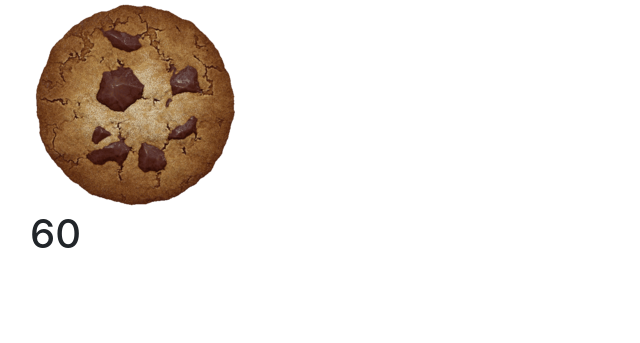
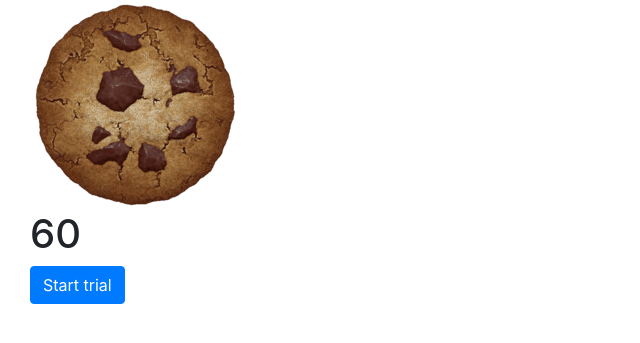
Before and after one commit to KelvinNg0/SoftDev_p02, a Flask app: page /trial/onemin in a window 1280 px wide. Shown: the part 72-415 px from the top of the page, without its empty margins (0-640 px from the left). Run offline with Flask 2, Linux system fonts and the light colour scheme; a user stored in the database is signed in; some libraries are stand-ins or nearby versions.

Commit message:
Timer works

```diff
--- a/static/scripts/trial.js
+++ b/static/scripts/trial.js
@@ -1,6 +1,7 @@
 var cookie_img = document.getElementById("cookie-img");
 cookies_clicked = 0;
-seconds = document.getElementById("timer").innerHTML;
+timer = document.getElementById("timer");
+seconds = timer.innerHTML;
 
 var scrollover = function(e){
   var rect = e.target.getBoundingClientRect();
@@ -30,7 +31,7 @@ var cookie_click = function(e){
       document.getElementById("filler").style.height= '29.8%';
     }, 150);
     cookies_clicked++;
-    document.getElementById("cookie-num").innerHTML = cookie_amnt;
+    document.getElementById("cookie-num").innerHTML = cookies_clicked;
   };
 };
 
@@ -44,6 +45,25 @@ var pass_trial_data = function() {
   });
 }
 
+var timerInterval = setInterval
+
+var start_timer = function() {
+  document.getElementById("starttimer").remove();
+  var timeInterval = setInterval(function() {
+    if (seconds <= 1) {
+      console.log("Trial complete!");
+      clearInterval(timeInterval);
+      timer.innerHTML = "Trial complete! This run will be recorded.";
+      pass_trial_data();
+    } else {
+    --seconds;
+    timer.innerHTML = seconds;
+    }
+  }, 1000);
+}
+
 cookie_img.addEventListener('click', cookie_click);
 cookie_img.addEventListener('mousemove', scrollover);
 cookie_img.addEventListener('mouseout', scrollover);
+
+document.getElementById("starttimer").addEventListener('click', start_timer);
--- a/templates/trial.html
+++ b/templates/trial.html
@@ -9,6 +9,7 @@
         <img src="../static/cookie.png" class="cookie-img" id="cookie-img">
       </div>
       <h1 id="timer">{{ seconds }}</h1>
+      <button type="button" class="btn btn-primary" id="starttimer">Start trial</button>
   </div>
   <script src="../static/scripts/trial.js"></script>
 </div>
```
